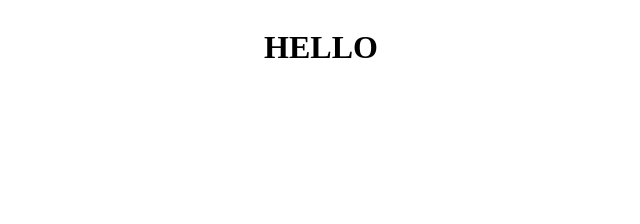
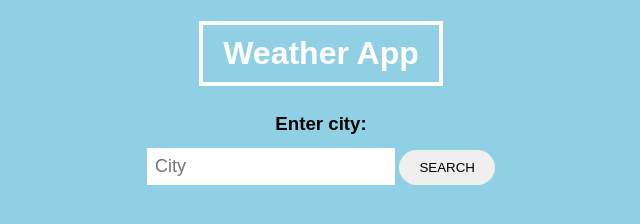
Before and after one commit to ChaseDev7/weather-app, a plain HTML site: page index.html in a window 1280 px wide. Shown: the whole page, without its empty margins (319-959 px from the left). Drawn offline with Linux system fonts and the light colour scheme.

Commit message:
Add input and search functions

```diff
--- a/app.js
+++ b/app.js
@@ -0,0 +1,9 @@
+// 6cf8ab72602f40c9a2a222219232809
+
+const cityName = document.querySelector("#city-name");
+const searchBtn = document.querySelector("#search-button");
+
+searchBtn.addEventListener("click", function showCityDetails (event) {
+  event.preventDefault();
+  console.log(cityName.value);
+});
--- a/index.html
+++ b/index.html
@@ -8,6 +8,12 @@
   <script src="app.js" defer></script>
 </head>
 <body>
-  <h1>HELLO</h1>
+  <h1>Weather App</h1>
+
+  <h3>Enter city:</h3>
+  <form>
+    <input id="city-name" type="text" placeholder="City">
+    <button id="search-button">SEARCH</button>
+  </form>
 </body>
 </html>
--- a/style.css
+++ b/style.css
@@ -2,4 +2,31 @@ body {
   display: flex;
   flex-direction: column;
   align-items: center;
+  font-family: Arial, Helvetica, sans-serif;
+  background-color: rgb(144, 208, 229);
+  margin: 0;
 }
+
+h1 {
+  border: 4px solid white;
+  padding: 10px 20px;
+  color: white;
+}
+
+h3 {
+  margin: 5px 0;
+}
+
+input {
+  padding: 8px;
+  font-size: 18px;
+  border: none;
+}
+
+button {
+  margin: 10px 0;
+  padding: 10px 20px;
+  border-radius: 20px;
+  border: none;
+  cursor: pointer;
+}
```
